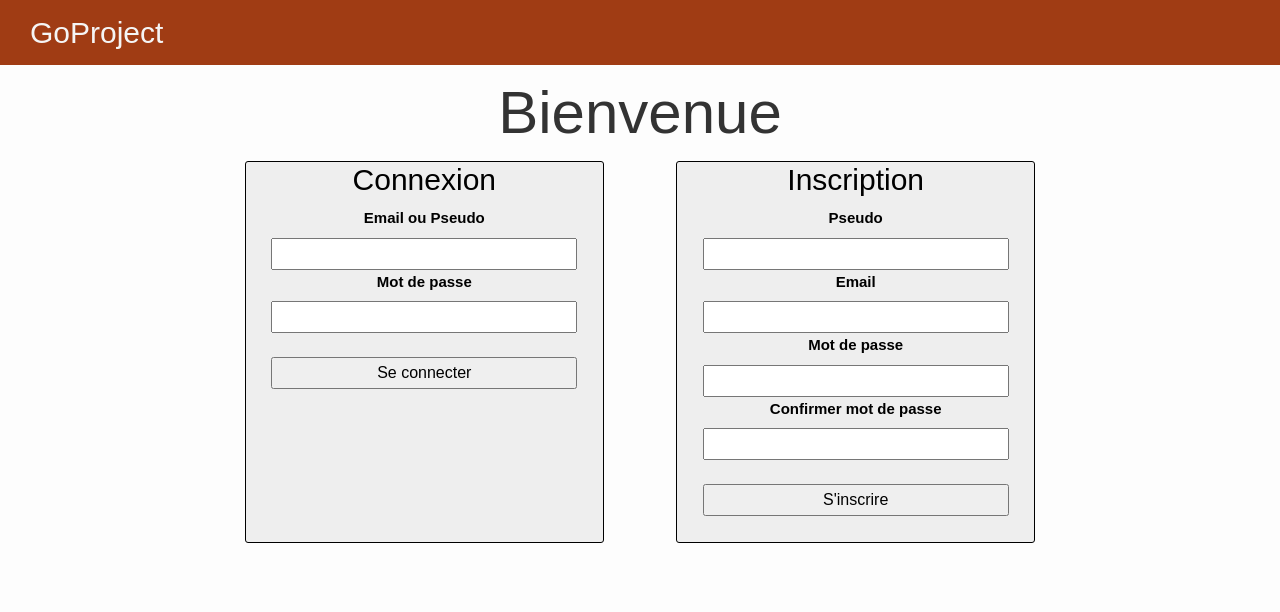
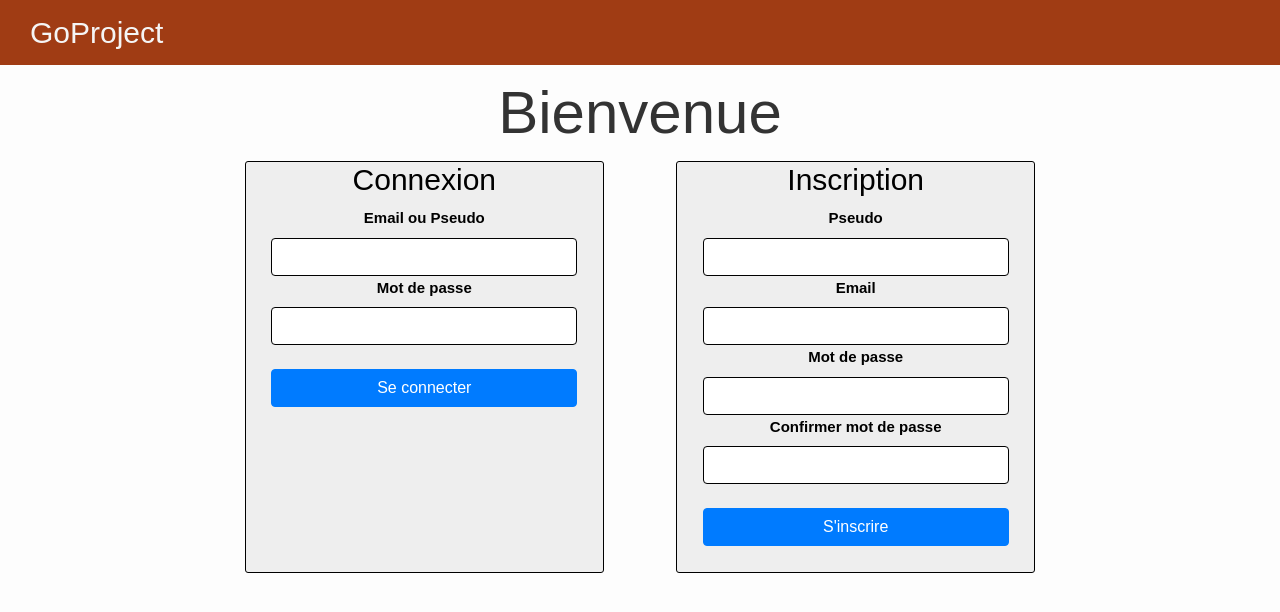
Before and after one commit to ngiachino/grp1_eq8_dev, a PHP site: page / in a window 1280 px wide. Shown: the top 612 px of the page. Run offline with PHP 8.4, Linux system fonts and the light colour scheme.

Commit message:
correction de style et uniformisation

```diff
--- a/app/index.php
+++ b/app/index.php
@@ -27,45 +27,45 @@ register();
 
 <div class="container">
     <div class="row justify-content-around">
-        <div class="col-sm-5">
+        <div class="col-sm-5 logInscBox">
             <form class="form-container" method = "POST" id="formCo">
                 <h2>Connexion</h2>
                 <div>
                     <label for="nameCo">Email ou Pseudo</label>
-                    <input type="text" name="nameCo" id="nameCo" required>
+                    <input class="form-control" type="text" name="nameCo" id="nameCo" required>
                 </div>
                 <div>
                     <label for="pswdCo">Mot de passe</label>
-                    <input type="password" name="pswdCo" id="pswdCo" required>
+                    <input class="form-control" type="password" name="pswdCo" id="pswdCo" required>
                 </div>
                 <div>
-                    <input class="mt-4" type="submit" name="submitCo" value = "Se connecter">
+                    <input class="mt-4 btn btn-primary" type="submit" name="submitCo" value = "Se connecter">
                 </div>
             </form>
         </div>
 
 
-        <div class="col-sm-5">
+        <div class="col-sm-5 logInscBox">
             <form class="form-container" method = "POST" id="formInsc">
                 <h2>Inscription</h2>
                 <div>
                     <label for="pseudoInsc">Pseudo</label>
-                    <input type="text" name="pseudoInsc" id="pseudoInsc">
+                    <input class="form-control" type="text" name="pseudoInsc" id="pseudoInsc">
                 </div>
                 <div>
                     <label for="mailInsc">Email</label>
-                    <input type="email" name="mailInsc" id="mailInsc">
+                    <input class="form-control" type="email" name="mailInsc" id="mailInsc">
                 </div>
                 <div>
                     <label for="pswdInsc">Mot de passe</label>
-                    <input type="password" name="pswdInsc" id="pswdInsc">
+                    <input class="form-control" type="password" name="pswdInsc" id="pswdInsc">
                 </div>
                 <div>
                     <label for="pswdConfirmInsc">Confirmer mot de passe</label>
-                    <input type="password" name="pswdConfirmInsc" id="pswdConfirmInsc">
+                    <input class="form-control" type="password" name="pswdConfirmInsc" id="pswdConfirmInsc">
                 </div>
                 <div>
-                    <input class="mt-4" type="submit" name="submitInsc" value="S'inscrire">
+                    <input class="mt-4 btn btn-primary" type="submit" name="submitInsc" value="S'inscrire">
                 </div>
             </form>
         </div>
--- a/assets/css/index.css
+++ b/assets/css/index.css
@@ -1,7 +1,3 @@
-*{
-    box-sizing: border-box;
-}
-
 body{
     background-color:rgb(253,253,253);
     color: rgb(51,51,51);
@@ -20,7 +16,7 @@ h2{
     font-size: 30px;
 }
 
-.col-sm-5{
+.logInscBox{
     background-color: rgb(238,238,238);
     font-weight: bold;
     color:rgb(0, 0, 0);
@@ -32,7 +28,7 @@ h2{
     border-radius: 3px;
 }
 
-.col-sm-5:hover{
+.logInscBox:hover{
     border: 2px solid red;
 }
 
@@ -57,20 +53,24 @@ h2{
     font-size: 18px;
     border-radius: 4px;
 }
+
 label{
     font-size:15px;
 }
 
 input{
-    display: block;
     width:100%;
-    height: 4vh;
-    font-size: 1rem;
 }
 
-button{
-    width: 10vw;
-    height: 4vh;
-    font-size: 15px;
-    margin-top: 4vh;
+.form-control{
+    transition : border-color .15s ease-in-out,box-shadow 0.1s ease-in-out;
+    border: 1px solid black;
 }
+
+.form-control:focus {
+    color: #495057;
+    background-color: #fff;
+    border-color: rgb(160,60,20);
+    outline: 0;
+    box-shadow: 0 0 0 0.1rem rgba(160,60,20,.25);
+}
--- a/assets/css/navbar.css
+++ b/assets/css/navbar.css
@@ -25,6 +25,6 @@ h1{
     text-align: center;
     line-height: 0;
     font-size: 60px;
-    margin-top: 3rem;
-    margin-bottom: 3rem;
+    margin-top: 2.5rem;
+    margin-bottom: 2.5rem;
 }
```
Also changed, not shown: assets/css/issues.css (added, +37 -0 lines), assets/css/sprints.css (+2 -6 lines).
